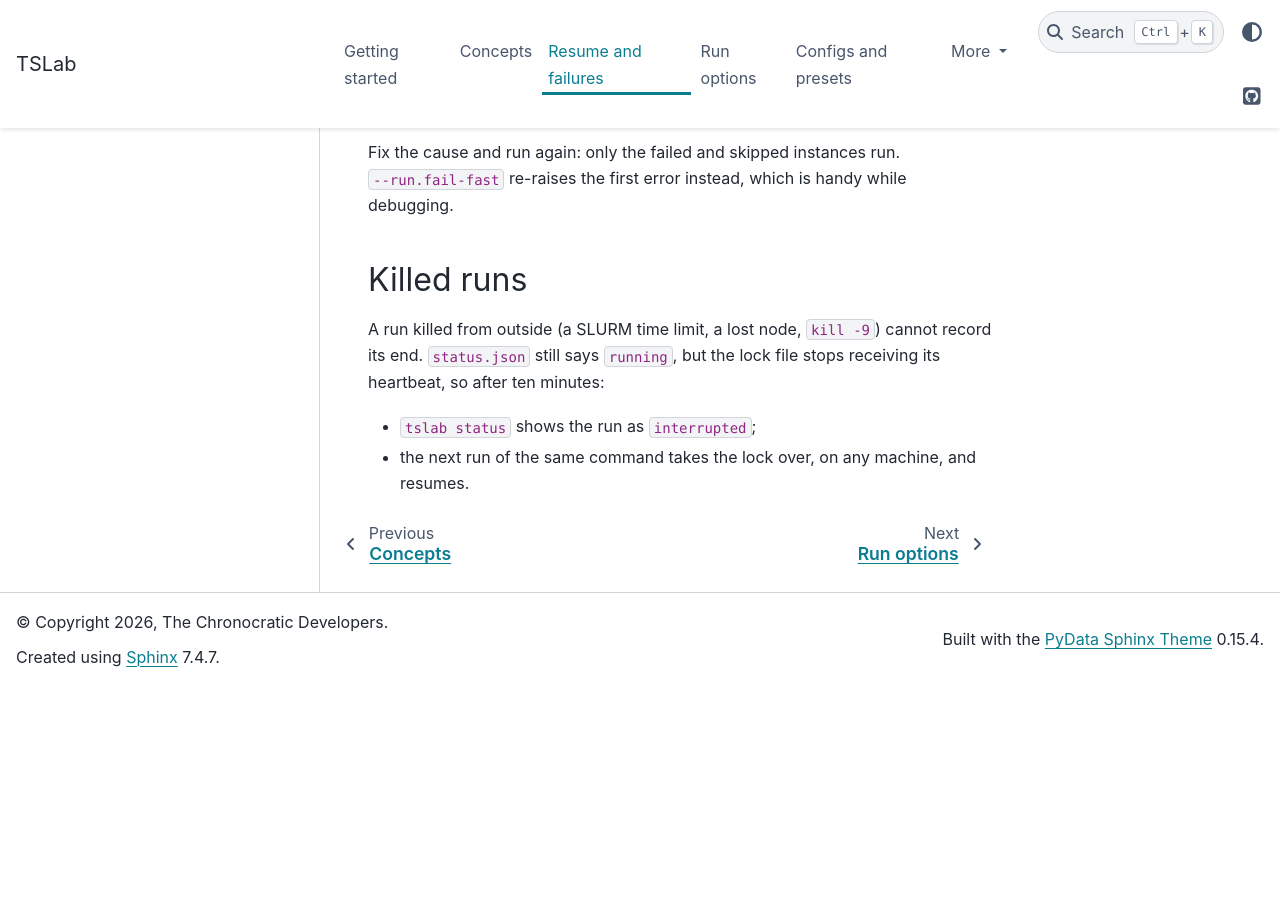
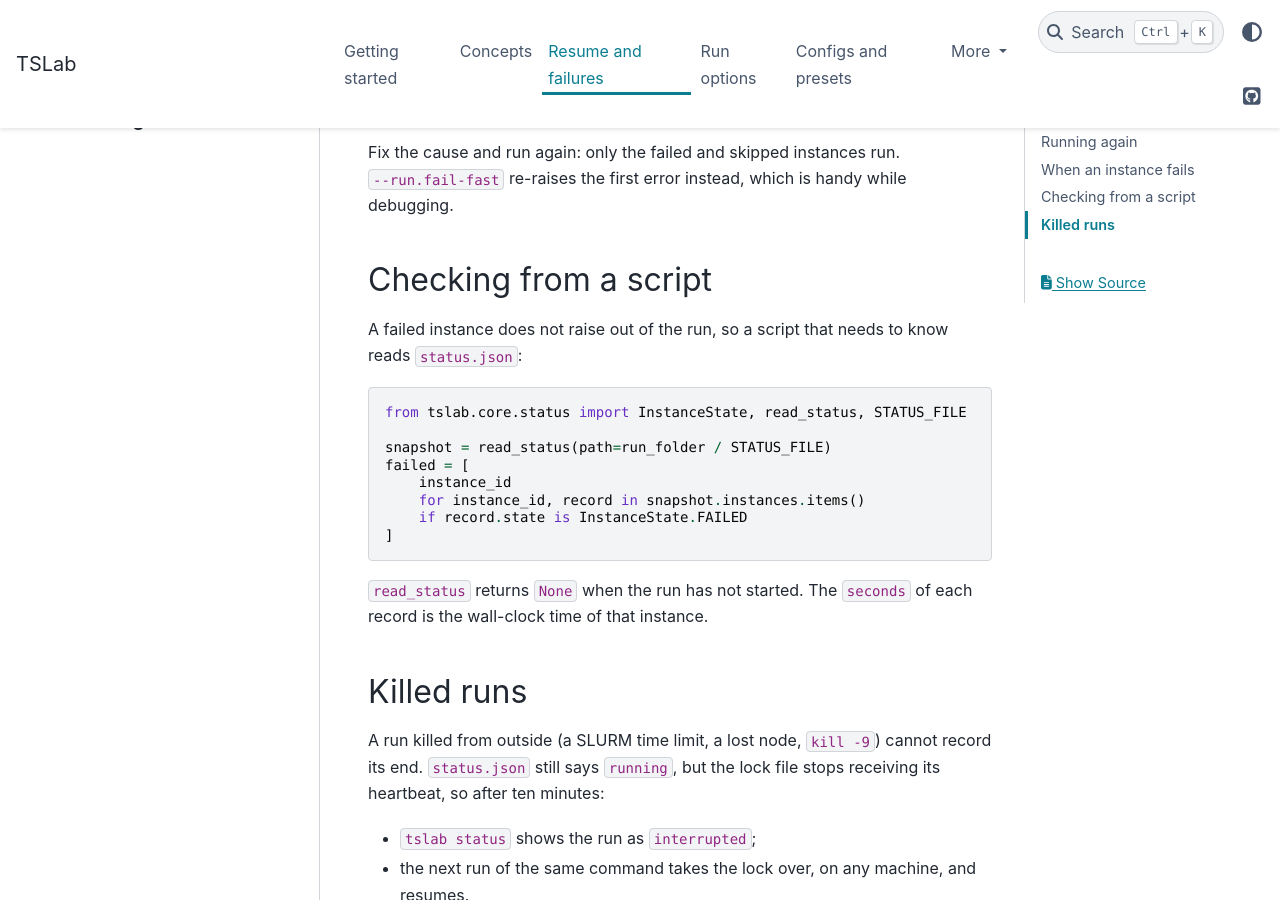
Before and after one commit to chronocratic/tslab, a Sphinx documentation site: the page built from docs/resume-and-failures.md, in a window 1280 px wide and 900 px high, scrolled down 755 px. Built offline with Sphinx 7.4.7 and the PyData theme 0.15.4, drawn with Linux system fonts in a browser that asks for light colours; the version number could not be read and is left out; before the commit the page ends 1441 px from its top, so only the background shows below that.

Commit message:
docs: show how a script reads failed instances

````diff
--- a/docs/resume-and-failures.md
+++ b/docs/resume-and-failures.md
@@ -26,6 +26,25 @@ Fix the cause and run again: only the failed and skipped instances run.
 `--run.fail-fast` re-raises the first error instead, which is handy while
 debugging.
 
+## Checking from a script
+
+A failed instance does not raise out of the run, so a script that needs to know
+reads `status.json`:
+
+```python
+from tslab.core.status import InstanceState, read_status, STATUS_FILE
+
+snapshot = read_status(path=run_folder / STATUS_FILE)
+failed = [
+    instance_id
+    for instance_id, record in snapshot.instances.items()
+    if record.state is InstanceState.FAILED
+]
+```
+
+`read_status` returns `None` when the run has not started. The `seconds` of each
+record is the wall-clock time of that instance.
+
 ## Killed runs
 
 A run killed from outside (a SLURM time limit, a lost node, `kill -9`) cannot
````
Also changed, not shown: changelog.d/+study-fixes.fixed.md (added, +1 -0 lines).
